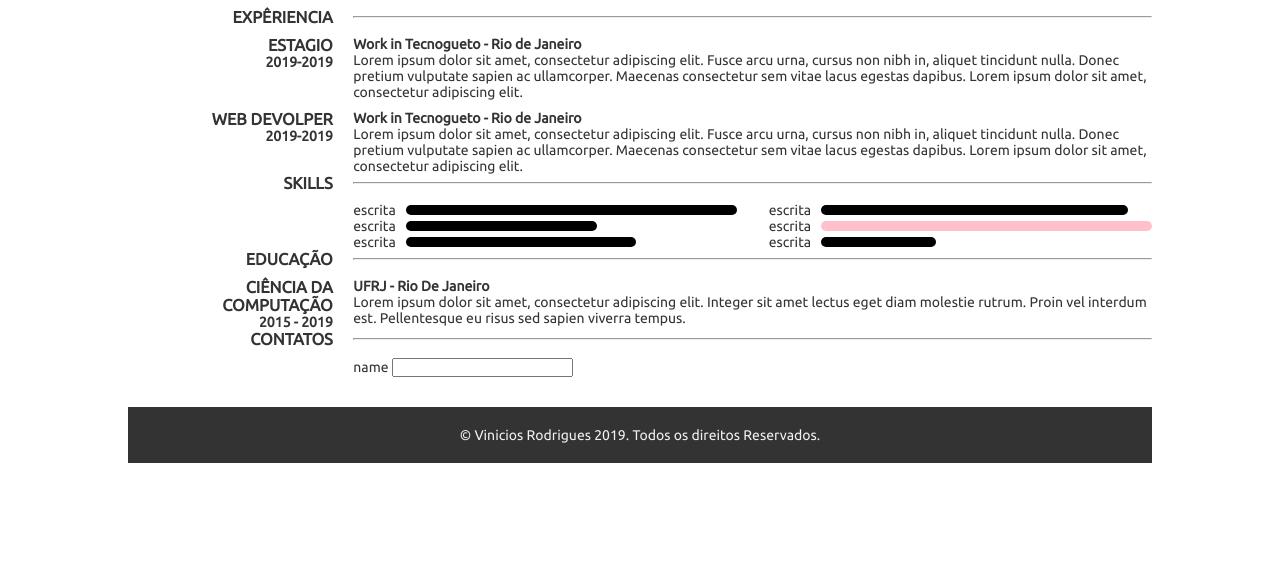
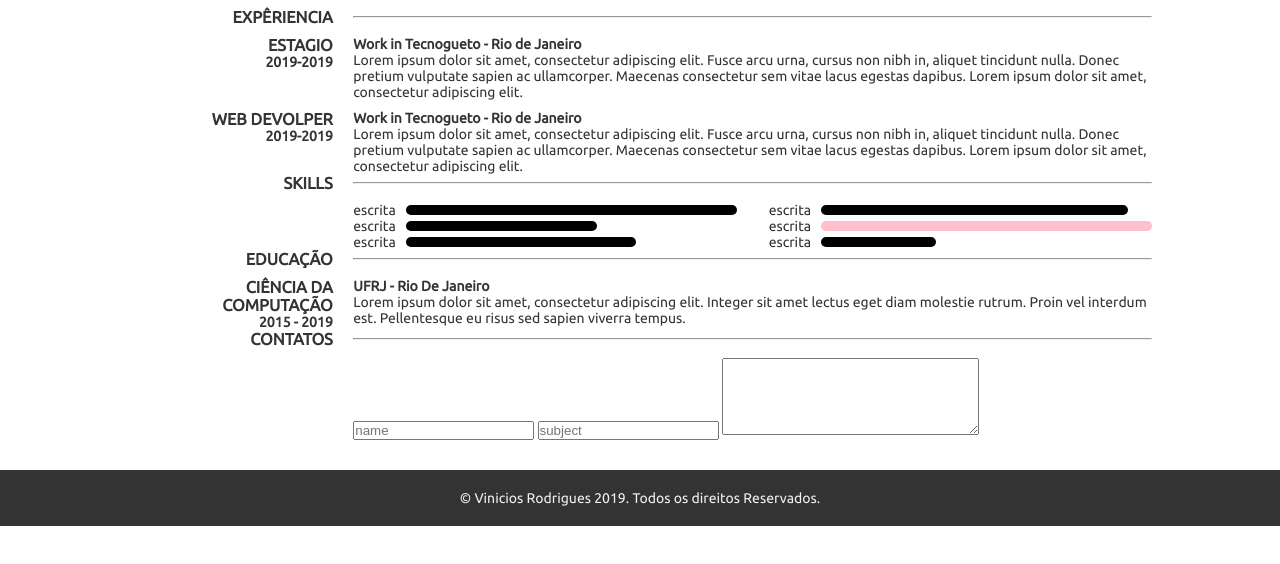
Before and after one commit to viniciospr10/tecnogueto-curriculo, a plain HTML site: page index.html in a window 1280 px wide. Shown: the part 202-766 px from the top of the page. Drawn offline with Linux system fonts and the light colour scheme.

Commit message:
contatos

```diff
--- a/index.html
+++ b/index.html
@@ -162,11 +162,14 @@
             </div>
             <div class="direita">
                 <form action="">
-                        <label for="name">name</label>
-                        <input type="text" name="name" id="name">
+
+                    <input type="text" placeholder="name">
+                    <input type="text" placeholder="subject">
+                    <textarea name="mensagem" id="" cols="30" rows="5"></textarea>
                 </form>
             </div>
 
+        </div>
     </div>
     <footer class="rodape">
         © Vinicios Rodrigues 2019. Todos os direitos Reservados.
```
Lines whose indentation alone changed are shown as unchanged.
